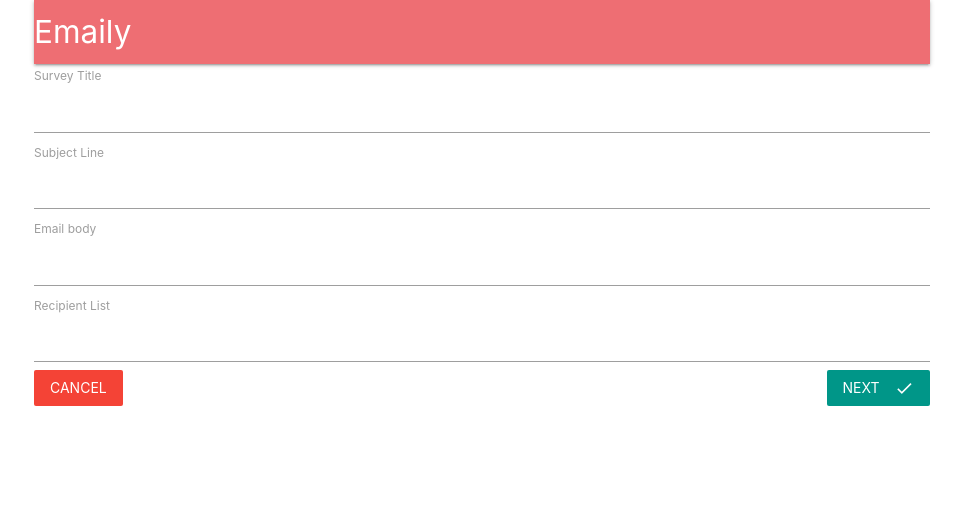
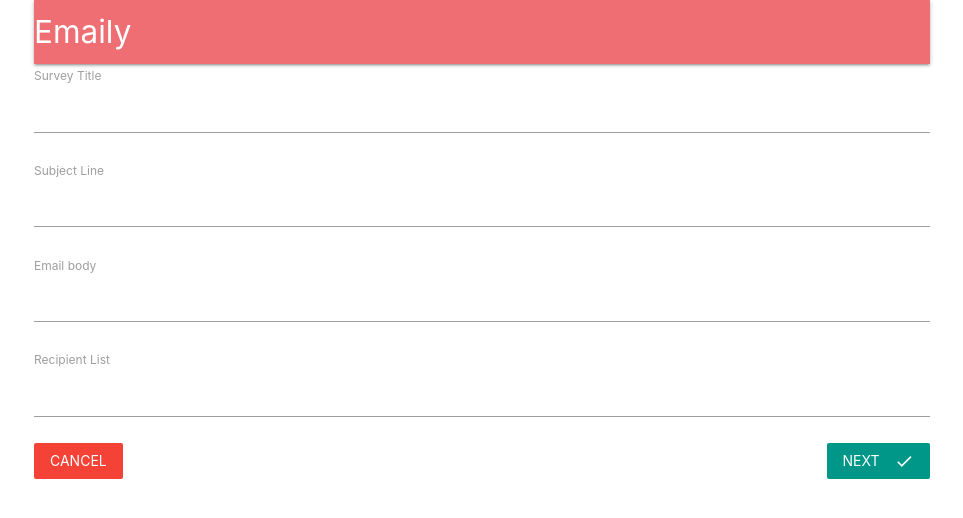
Before and after one commit to jpacsai/Emaily, a React (Create React App) app in the folder client/: page /surveys/new in a window 1280 px wide. Shown: the top 518 px of the page, without its empty margins (158-1121 px from the left). Built offline with nearby package versions, Linux system fonts and the light colour scheme; no server answers.

Commit message:
display form validation errors

```diff
--- a/client/src/components/Surveys/SurveyField.js
+++ b/client/src/components/Surveys/SurveyField.js
@@ -6,8 +6,11 @@ const SurveyField = ({ input, label, meta }) => {
   return (
     <div>
       <label>{label}</label>
-      <input {...input} />
-      {touched && error}
+      <input {...input} style={{ marginBottom: '0.25rem'}}/>
+      <p className="red-text" style={{ margin: '0 0 1.5rem'}}>
+        {touched && error}
+      </p>
+
     </div>
   )
 }
```
